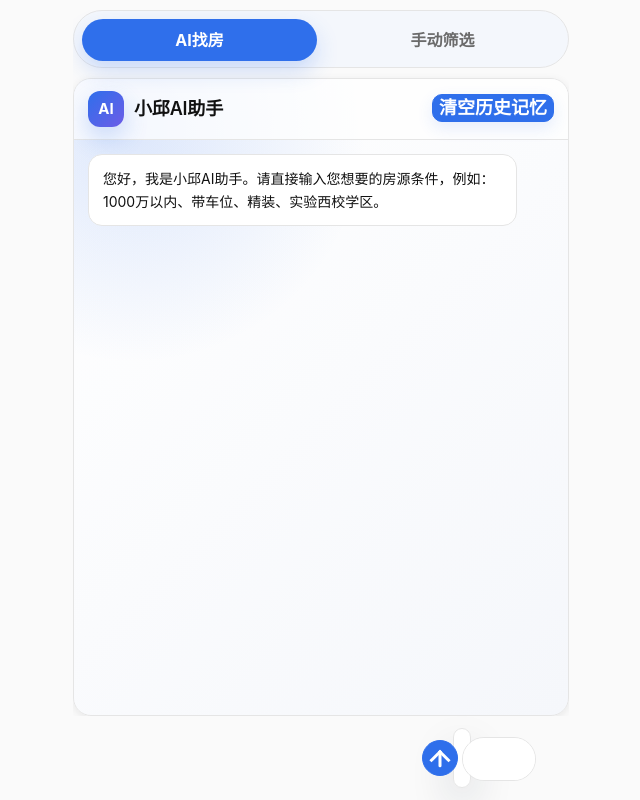
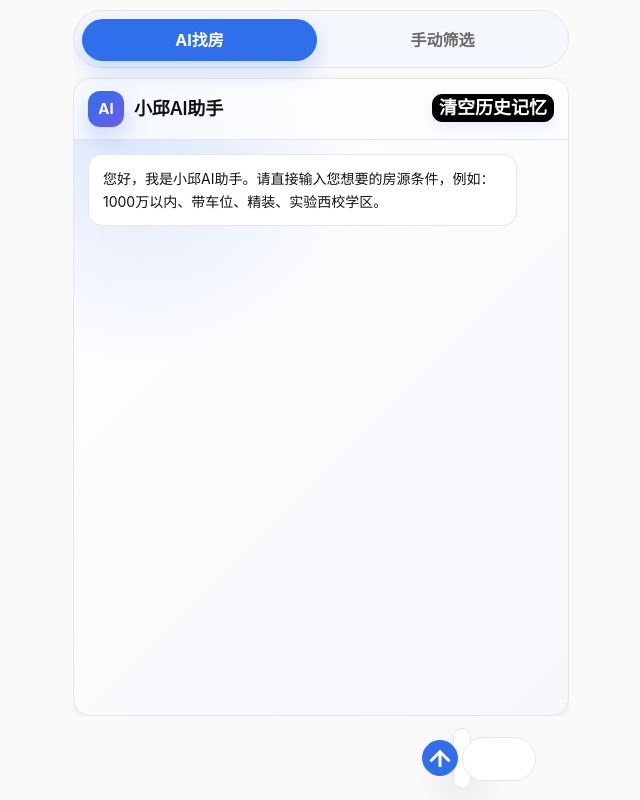
Before and after one commit to Lxyand1/property-filter-web, a website: page index.html in a window 1280 px wide. In both pictures the pointer is over the button 812 px from the left and 108 px from the top of the page. Shown: the whole page, without its empty margins (319-959 px from the left). Drawn offline with Linux system fonts and the light colour scheme.

Commit message:
Set clear memory button black

```diff
--- a/index.html
+++ b/index.html
@@ -222,8 +222,8 @@
     }
 
     .memory-reset-button {
-      border: 1px solid var(--accent);
-      background: var(--accent);
+      border: 1px solid #111827;
+      background: #111827;
       color: #FFFFFF;
       border-radius: 12px;
       padding: 4px 8px;
@@ -245,9 +245,9 @@
 
     .memory-reset-button:hover {
       transform: translateY(-1px);
-      border-color: var(--accent);
-      background: var(--accent);
-      box-shadow: 0 12px 26px rgba(47, 111, 235, 0.22);
+      border-color: #000000;
+      background: #000000;
+      box-shadow: 0 12px 26px rgba(17, 24, 39, 0.24);
     }
 
     .ai-messages {
```
